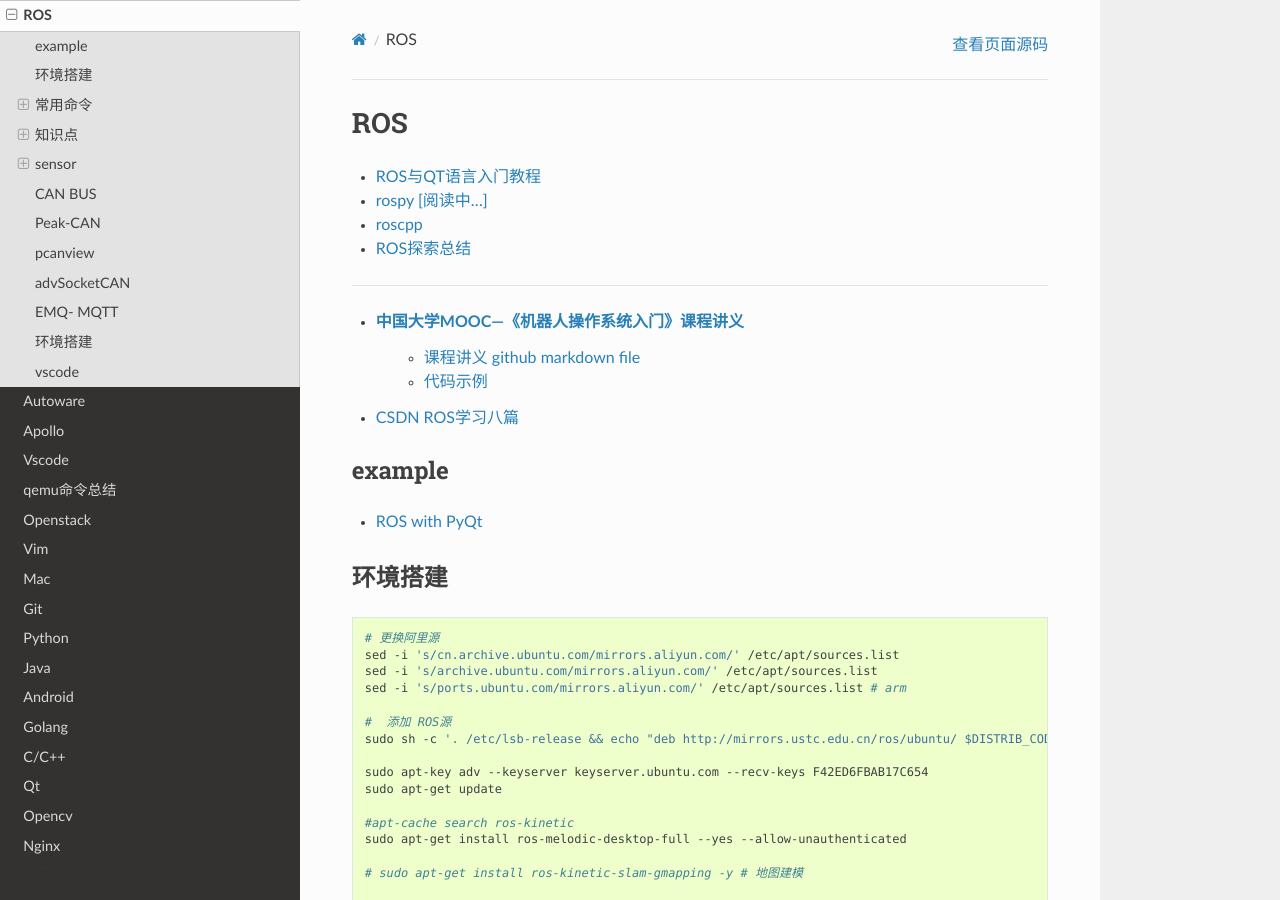
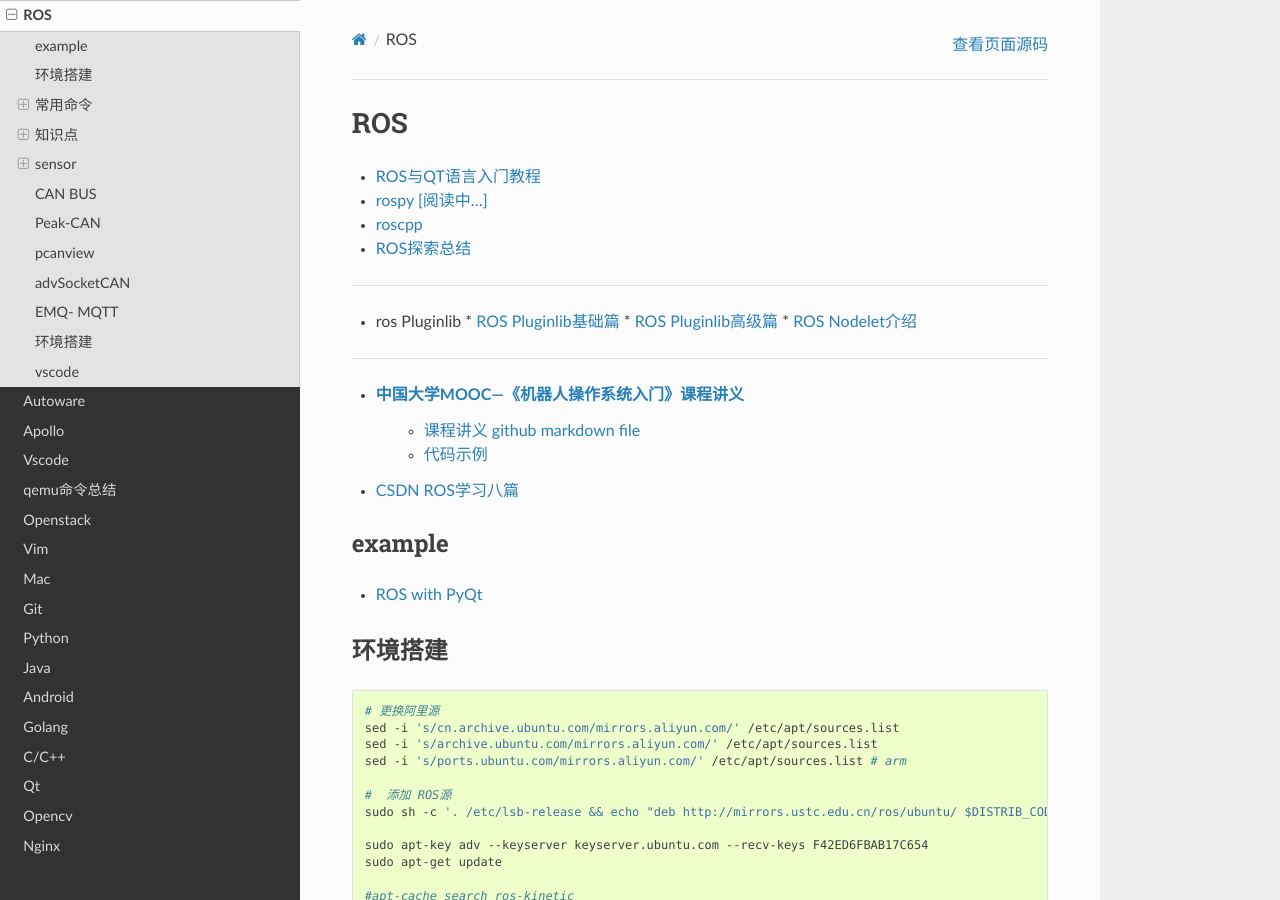
Before and after one commit to my-rds-store/my_space, a Sphinx documentation site: the page built from source/ros/index.rst, in a window 1280 px wide and 900 px high. Built offline with Sphinx 7.4.7 and the Read the Docs theme 2.0.0, drawn with Linux system fonts in a browser that asks for light colours.

Commit message:
update ...

```diff
--- a/source/autoware/index.rst
+++ b/source/autoware/index.rst
@@ -65,6 +65,7 @@ Autoware
 * `Wiki <https://github.com/Autoware-AI/autoware.ai/wiki>`_
     * `Wiki(gitlib)  <https://gitlab.com/autowarefoundation/autoware.ai/autoware/-/wikis/home>`_
 * `矢量地图 <https://account.tier4.jp/accounts/login/>`_
+* `MapToolbox <https://github.com/autocore-ai/MapToolbox/tree/lanelet2>`_
 
 
 1 安装 ROS melodic
--- a/source/ros/index.rst
+++ b/source/ros/index.rst
@@ -8,6 +8,13 @@ ROS
 * `roscpp <https://www.ncnynl.com/archives/201701/1273.html>`_
 
 * `ROS探索总结 <http://www.guyuehome.com/column/ros-explore/page/3>`_
+
+------
+
+* ros Pluginlib
+  * `ROS Pluginlib基础篇 <https://zhuanlan.zhihu.com/p/100562982>`_
+  * `ROS Pluginlib高级篇 <https://zhuanlan.zhihu.com/p/101107305>`_
+  * `ROS Nodelet介绍  <https://zhuanlan.zhihu.com/p/103032444>`_
 
 ------
 
```
